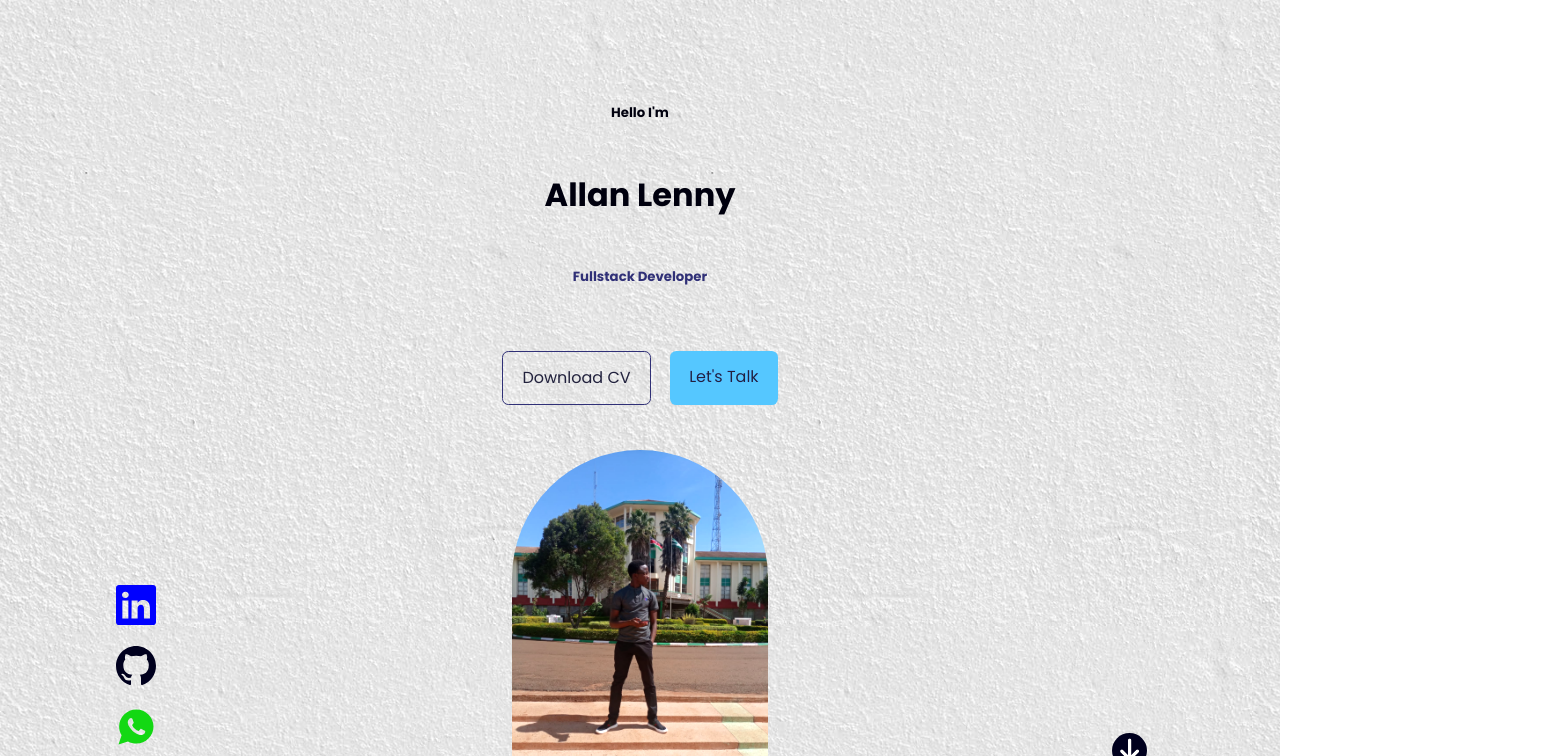
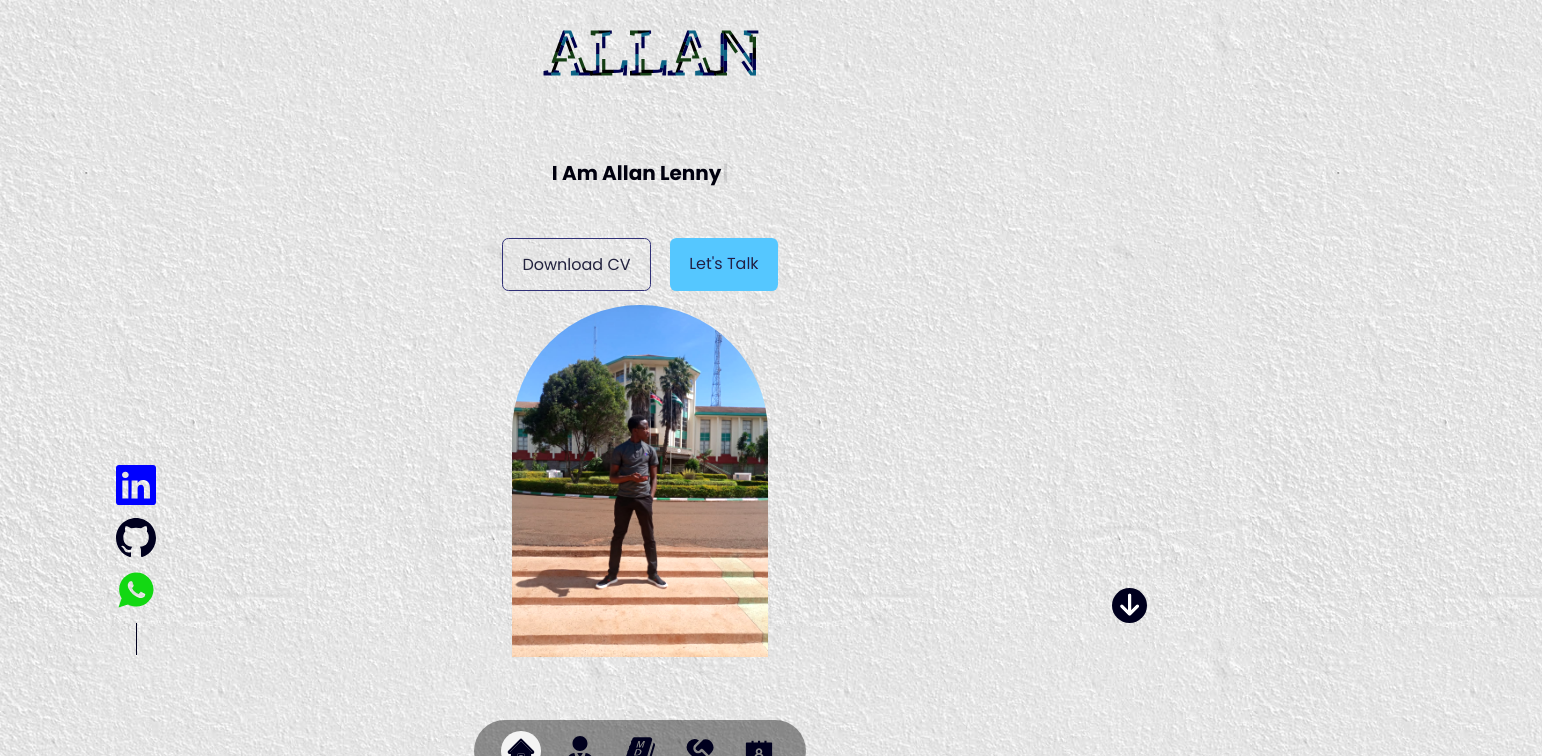
Before and after one commit to Allanoallashe/my-react-portfolio, a React (Create React App) app in the folder allashe-portfolio/: page / in a window 1280 px wide. Shown: the top 756 px of the page, 1542 px wide, since content can reach past the window. Built offline with nearby package versions, Linux system fonts and the light colour scheme.

Commit message:
graphics

```diff
--- a/allashe-portfolio/package.json
+++ b/allashe-portfolio/package.json
@@ -13,6 +13,7 @@
     "react-icons": "^4.8.0",
     "react-scripts": "5.0.1",
     "swiper": "^9.3.2",
+    "typewriter-effect": "^2.19.0",
     "web-vitals": "^2.1.4"
   },
   "scripts": {
--- a/allashe-portfolio/public/index.html
+++ b/allashe-portfolio/public/index.html
@@ -9,6 +9,21 @@
   <script src="https://kit.fontawesome.com/9acafcca7d.js" crossorigin="anonymous"></script>
 </head>
 <body>
+  <div class="graphics">
+        <svg viewBox="0 0 960 300">
+          <symbol id="s-text">
+            <text text-anchor="middle" x="55%" y="80%">ALLAN</text>
+          </symbol>
+
+          <g class = "g-ants">
+            <use xlink:href="#s-text" class="text-copy"></use>
+            <use xlink:href="#s-text" class="text-copy"></use>
+            <use xlink:href="#s-text" class="text-copy"></use>
+            <use xlink:href="#s-text" class="text-copy"></use>
+            <use xlink:href="#s-text" class="text-copy"></use>
+          </g>
+        </svg>
+      </div>
   <div id="root"></div>
 </body>
 </html>
--- a/allashe-portfolio/src/Components/Contact.jsx
+++ b/allashe-portfolio/src/Components/Contact.jsx
@@ -26,7 +26,7 @@ const Contact = () => {
             <MdEmail/>
             <h4>Email</h4>
             <h5>owinoallan77@gmail.com</h5>
-            <a href="mailto:owinoallan77@gmail.com" target='blank'>Send a message</a>
+            <a href="mailto:owinoallan77@gmail.com?Subject=Hello Allashe" target='blank'>Send a message</a>
           </article>
           <article className="option">
             <BsMessenger/>
@@ -38,7 +38,7 @@ const Contact = () => {
             <IoLogoWhatsapp/>
             <h4>Whatsapp</h4>
             <h5>+254703817561</h5>
-            <a href="https://api.whatsapp.com/send?phone+254703817561" target='blank'> Send a message</a>
+            <a href="whatsapp://send?text=Hello Allashe&phone=+254703817561" target='blank'> Send a message</a>
           </article>
         </div>
         <form ref={form} onSubmit={sendEmail}>
--- a/allashe-portfolio/src/Components/Header.css
+++ b/allashe-portfolio/src/Components/Header.css
@@ -1,8 +1,8 @@
 header{
   display: flex;
-  padding-top: 3rem;
+  padding-top: 1rem;
   flex-direction: column;
-  height: 100vh;
+  height: max-content;
   align-items: center;
   justify-content: center;
 }
@@ -43,10 +43,13 @@ header{
 }
 .description{
   display: flex;
-  flex-direction: column;
+  gap: 10px;
+  text-transform: capitalize;
   align-items: center;
-  justify-content: space-between;
-  height: 25vh;
+  justify-content: center;
+  height: 50px;
+  font-size: 20px;
+  font-weight: bold;
   width: 50%;
 }
 .header-container img{
--- a/allashe-portfolio/src/Components/Header.jsx
+++ b/allashe-portfolio/src/Components/Header.jsx
@@ -1,20 +1,23 @@
 import React from 'react'
 import './Header.css'
 import CTA from './CTA'
-import profile from '../images/profile.jpg'
 import image3 from '../images/image3.jpeg'
 import HeaderSocials from './HeaderSocials'
+import Typewriter from 'typewriter-effect';
 
 const Header = () => {
   return (
     <header>
       <div className=" header-container">
         <div className='description'>
-          <h5>Hello I'm</h5>
-          <h1>Allan Lenny</h1>
-          <h5 className="text-light">
-            Fullstack Developer
-          </h5>
+          <Typewriter
+        options={{
+            strings: [ ' I am Allan Lenny', 'I am  A Fullstack webdeveloper', 'I am  Lets Talk'],
+            autoStart: true,
+              loop: true,
+              pauseFor: 5000,
+             }}
+              />
         </div>
         <CTA />
         <HeaderSocials/>
--- a/allashe-portfolio/src/Components/Nav.css
+++ b/allashe-portfolio/src/Components/Nav.css
@@ -8,7 +8,7 @@ nav{
   z-index: 2;
   top: 90%;
 }
-.links{
+.Links{
   background-color: rgba(0,0,0,0.4);
   gap: 20px;
   display: flex;
--- a/allashe-portfolio/src/Components/Nav.jsx
+++ b/allashe-portfolio/src/Components/Nav.jsx
@@ -11,7 +11,7 @@ const Nav = () => {
   const [activeNav, setActiveNav] = useState('#')
   return (
     <nav>
-      <div className="links">
+      <div className="Links">
         <a id='l1' href="#" onClick={() => setActiveNav('#')} className={activeNav === '#' ? 'active' : ''} ><AiTwotoneHome style={{ height: '30px', width: '30px', color: '#00001b' }} />
           <small className='tooltip1'>Home</small>
         </a>
--- a/allashe-portfolio/src/index.css
+++ b/allashe-portfolio/src/index.css
@@ -106,3 +106,64 @@ i{
       margin-bottom: 2rem;
     }
   }
+
+
+
+  /* graphics */
+
+@import url(https://fonts.googleapis.com/css?family=Montserrat);
+
+ .graphics{
+  display: flex;
+  align-items: center;
+  justify-content: center;
+  padding: 10px;
+}
+svg {
+    display: flex;
+    align-items: center;
+    justify-content: flex-start;
+    font: 240px 'Montserrat';
+    width: 600px;
+    height: 80px;
+}
+.text-copy {
+    /* fill: #000045; */
+    fill: transparent;
+    stroke: #f5f5f5;
+    stroke-dasharray: 6% 29%;
+    stroke-width: 12px;
+    stroke-dashoffset: 0%;
+    animation: stroke-offset 6s infinite linear;
+}
+
+.text-copy:nth-child(1){
+	stroke: #000045;
+	animation-delay: -1;
+}
+
+.text-copy:nth-child(2){
+	/* stroke: #ffff; */
+	stroke: #123812;
+	animation-delay: -2s;
+}
+
+.text-copy:nth-child(3){
+	stroke: #000;
+	animation-delay: -3s;
+}
+
+.text-copy:nth-child(4){
+	/* stroke: beige; */
+	stroke: #000045;
+	animation-delay: -4s;
+}
+
+.text-copy:nth-child(5){
+	stroke: #0b5a79;
+	animation-delay: -5s;
+}
+
+@keyframes stroke-offset{
+	100% {stroke-dashoffset: -35%;}
+}
```
Also changed, not shown: allashe-portfolio/src/images/profile.jpg (deleted), 1 other file (tests, documents, lock files or other folders).
